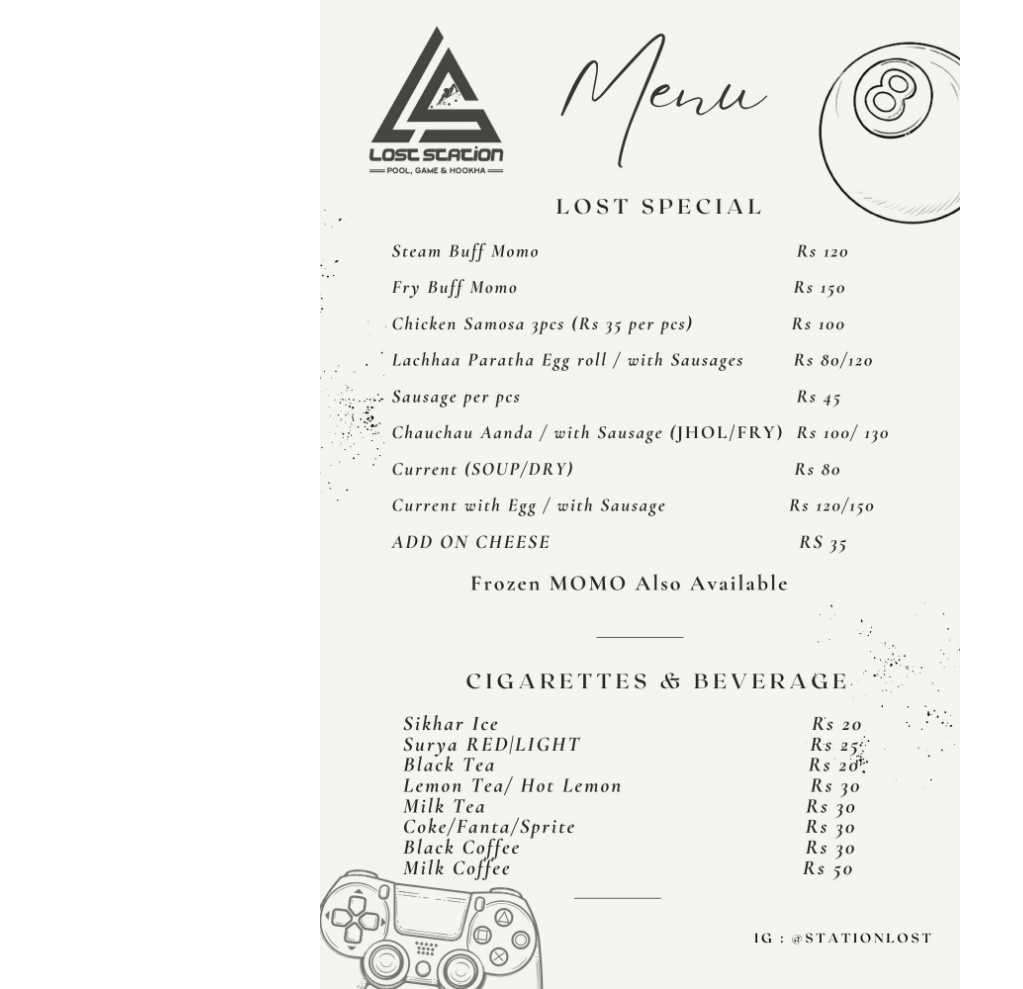
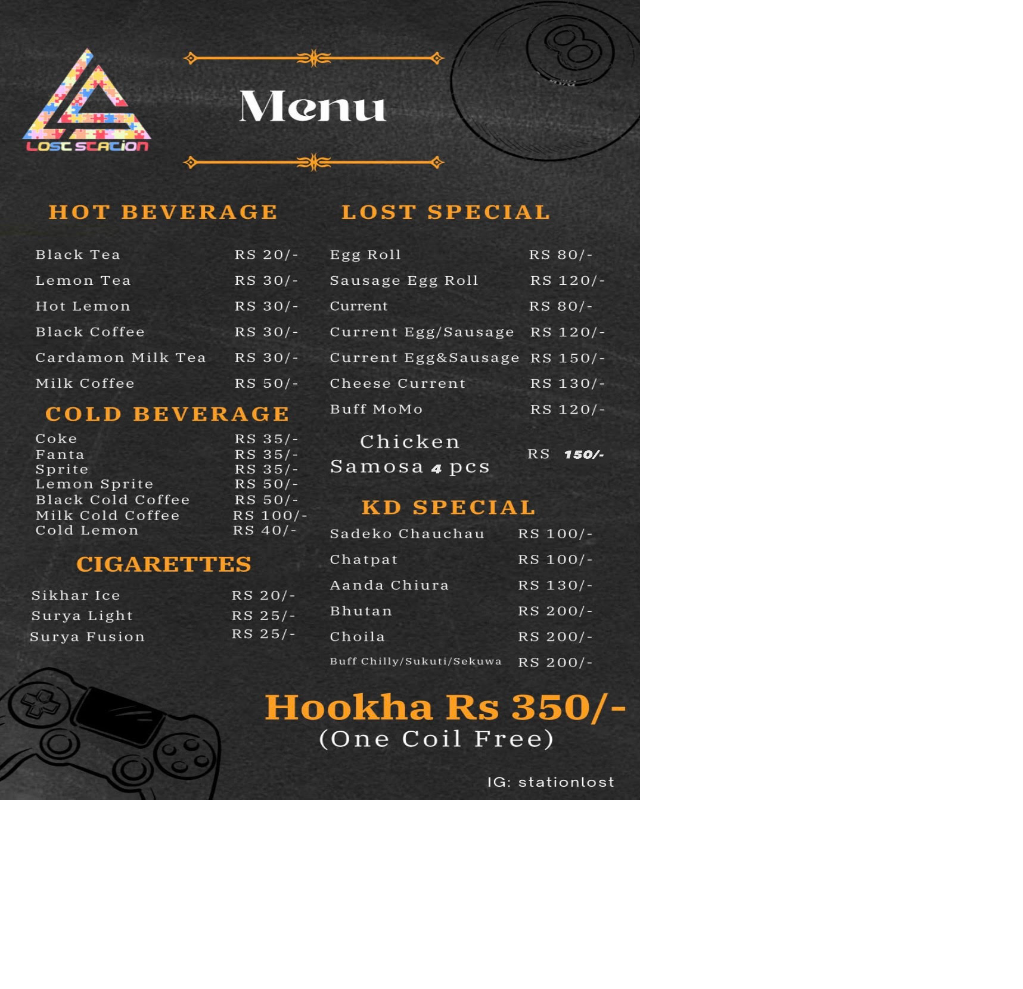
Before and after one commit to sanjaytamangthing/loststation, a plain HTML site: page index.html in a window 1280 px wide. Shown: the top 989 px of the page, without its empty margins (0-1023 px from the left). After the commit the page ends 804 px from the top, so only its background shows below. Drawn offline with Linux system fonts and the light colour scheme.

Commit message:
new single menu added, others funtions code commented

```diff
--- a/index.html
+++ b/index.html
@@ -9,9 +9,12 @@
   <style>
     body {
         margin: 0;
+        height:  100vh;
     }
     img {
       width: 100%;
+      height: 100%;
+      /* object-fit: cover; */
     }
     .whiteimage {
       display: flex;
@@ -26,26 +29,17 @@
     }
   </style>
   <body>
-    <div
-      style="
-        display: flex;
-        flex-direction: column;
-        align-items: center;
-        justify-content: center;
-      "
-    >
+    <div style="height: 100%;">
       <img
-        class="blackimage"
-        src="image/BW1.jpeg"
-        style="border-bottom: 1px solid white"
+        src="image/NewMenu.jpg"
       />
-      <img class="blackimage" src="image/BW2.jpeg" />
-      <img
+      <!-- <img class="blackimage" src="image/BW2.jpeg" /> -->
+      <!-- <img
         class="whiteimage"
         src="image/W1.jpeg"
         style="border-bottom: 1px solid black"
       />
-      <img class="whiteimage" src="image/W2.jpeg" />
+      <img class="whiteimage" src="image/W2.jpeg" /> -->
     </div>
 </body>
 <script>
@@ -53,7 +47,7 @@
     let lastTap = 0;
 
     // Function to toggle images based on darkmode
-    function toggleImages() {
+    /* function toggleImages() {
         const blackImages = document.getElementsByClassName("blackimage");
         const whiteImages = document.getElementsByClassName("whiteimage");
 
@@ -74,10 +68,10 @@
         }
 
         darkmode = !darkmode;
-    }
+    } */
 
     // Detect double-tap on mobile and double-click on desktop
-    document.body.addEventListener("click", (event) => {
+    /* document.body.addEventListener("click", (event) => {
         const currentTime = new Date().getTime();
         const tapLength = currentTime - lastTap;
 
@@ -86,6 +80,6 @@
         }
 
         lastTap = currentTime;
-    });
+    }); */
 </script>
 </html>
```
Also changed, not shown: image/BW1.jpeg (deleted), image/BW2.jpeg (deleted), image/NewMenu.jpg (added), image/W1.jpeg (deleted), image/W2.jpeg (deleted).
